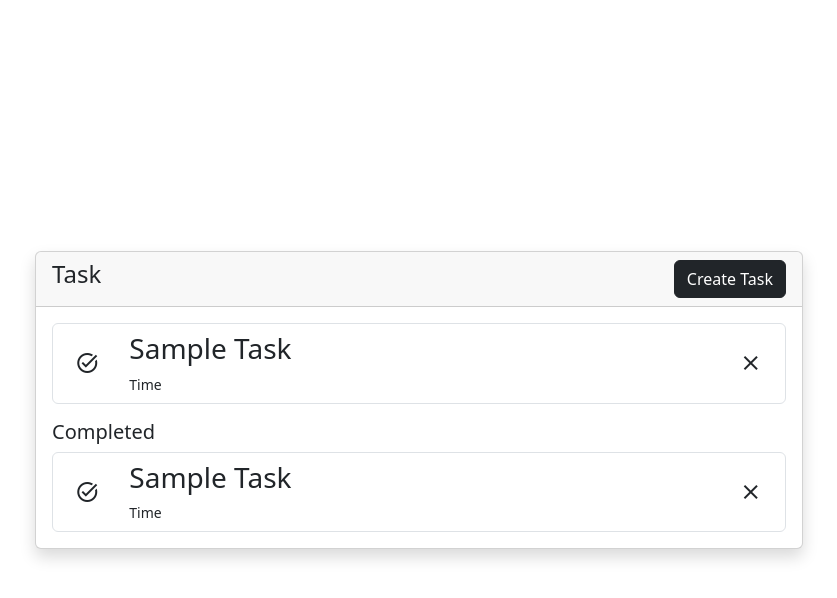
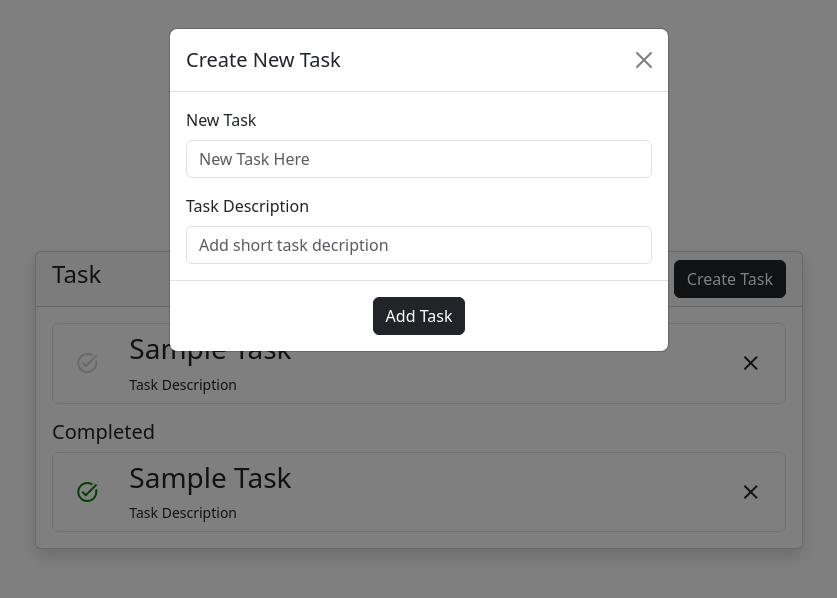
Before and after one commit to joshuavaughn/Activity-12---Javascript-HTML-DOM-and-Events, a plain HTML site: page index.html in a window 1280 px wide. Both pictures are taken after a click on the button "Create Task". Shown: the whole page, without its empty margins (221-1058 px from the left). Drawn offline with nearby package versions, Linux system fonts and the light colour scheme.

Commit message:
layout done

```diff
--- a/index.html
+++ b/index.html
@@ -7,31 +7,32 @@
     <title>Tasks</title>
     <link href="https://cdn.jsdelivr.net/npm/bootstrap@5.3.3/dist/css/bootstrap.min.css" rel="stylesheet"
         integrity="sha384-QWTKZyjpPEjISv5WaRU9OFeRpok6YctnYmDr5pNlyT2bRjXh0JMhjY6hW+ALEwIH" crossorigin="anonymous">
-    <link rel="stylesheet" href="https://fonts.googleapis.com/css2?family=Material+Symbols+Outlined:opsz,wght,FILL,GRAD@48,700,0,0&display=swap" />
+    <link rel="stylesheet"
+        href="https://fonts.googleapis.com/css2?family=Material+Symbols+Outlined:opsz,wght,FILL,GRAD@48,700,0,0&display=swap" />
 
 </head>
 
 <body>
     <!-- main -->
-     <main class="d-flex justify-content-center align-items-center" style="width: 100vw; height: 100vh;">
+    <main class="d-flex justify-content-center align-items-center" style="width: 100vw; height: 100vh;">
         <div class="card shadow" style="width: 60%;">
             <div class="card-header py-2 d-flex">
                 <h4>Task</h4>
-                <button class="btn btn-dark ms-auto" id="createTask">Create Task</button>
+                <button class="btn btn-dark ms-auto" data-bs-toggle="modal" data-bs-target="#newTaskModal" id="createTask">Create Task</button>
             </div>
             <div class="card-body">
                 <ul id="taskList" class="list-group">
                     <li class="list-group-item">
                         <div class="row">
                             <div class="col-1 d-flex justify-content-center align-items-center">
-                                <span class="material-symbols-outlined">task_alt</span>
+                                <span class="material-symbols-outlined" style="color: lightgray;">task_alt</span>
                             </div>
                             <div class="col">
                                 <div class="row">
                                     <h3>Sample Task</h3>
                                 </div>
                                 <div class="row">
-                                    <small>Time</small>
+                                    <small>Task Description</small>
                                 </div>
                             </div>
                             <div class="col-1 d-flex justify-content-center align-items-center">
@@ -46,14 +47,14 @@
                     <li class="list-group-item">
                         <div class="row">
                             <div class="col-1 d-flex justify-content-center align-items-center">
-                                <span class="material-symbols-outlined">task_alt</span>
+                                <span class="material-symbols-outlined" style="color: green;">task_alt</span>
                             </div>
                             <div class="col">
                                 <div class="row">
                                     <h3>Sample Task</h3>
                                 </div>
                                 <div class="row">
-                                    <small>Time</small>
+                                    <small>Task Description</small>
                                 </div>
                             </div>
                             <div class="col-1 d-flex justify-content-center align-items-center">
@@ -64,7 +65,30 @@
                 </ul>
             </div>
         </div>
-     </main>
+    </main>
+
+    <!-- modal -->
+    <section>
+        <div class="modal fade" id="newTaskModal">
+            <div class="modal-dialog">
+                <div class="modal-content">
+                    <div class="modal-header">
+                        <h5 class="modal-title">Create New Task</h5>
+                        <button type="button" class="btn-close" data-bs-dismiss="modal" aria-label="Close"></button>
+                    </div>
+                    <div class="modal-body">
+                        <label for="todoInput" class="form-label">New Task</label>
+                        <input type="text" placeholder="New Task Here" id="todoInput" class="form-control">
+                        <label for="taskDescription" class="form-label pt-3">Task Description</label>
+                        <input type="text" placeholder="Add short task decription" id="taskDescription" class="form-control">
+                    </div>
+                    <div class="modal-footer d-flex justify-content-center">
+                        <button id="addTask" class="btn btn-dark">Add Task</button>
+                    </div>
+                </div>
+            </div>
+        </div>
+    </section>
 
 
     <script src="https://cdn.jsdelivr.net/npm/bootstrap@5.3.3/dist/js/bootstrap.bundle.min.js"
```
